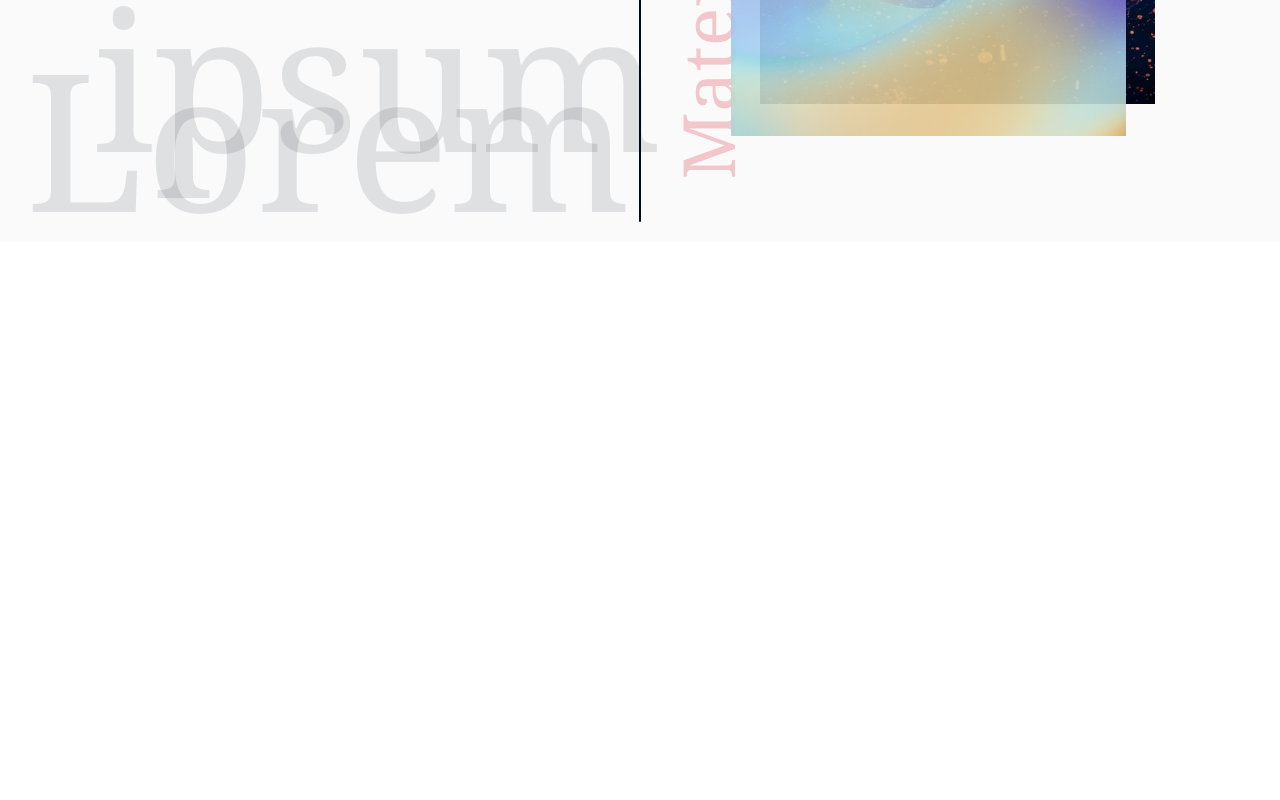
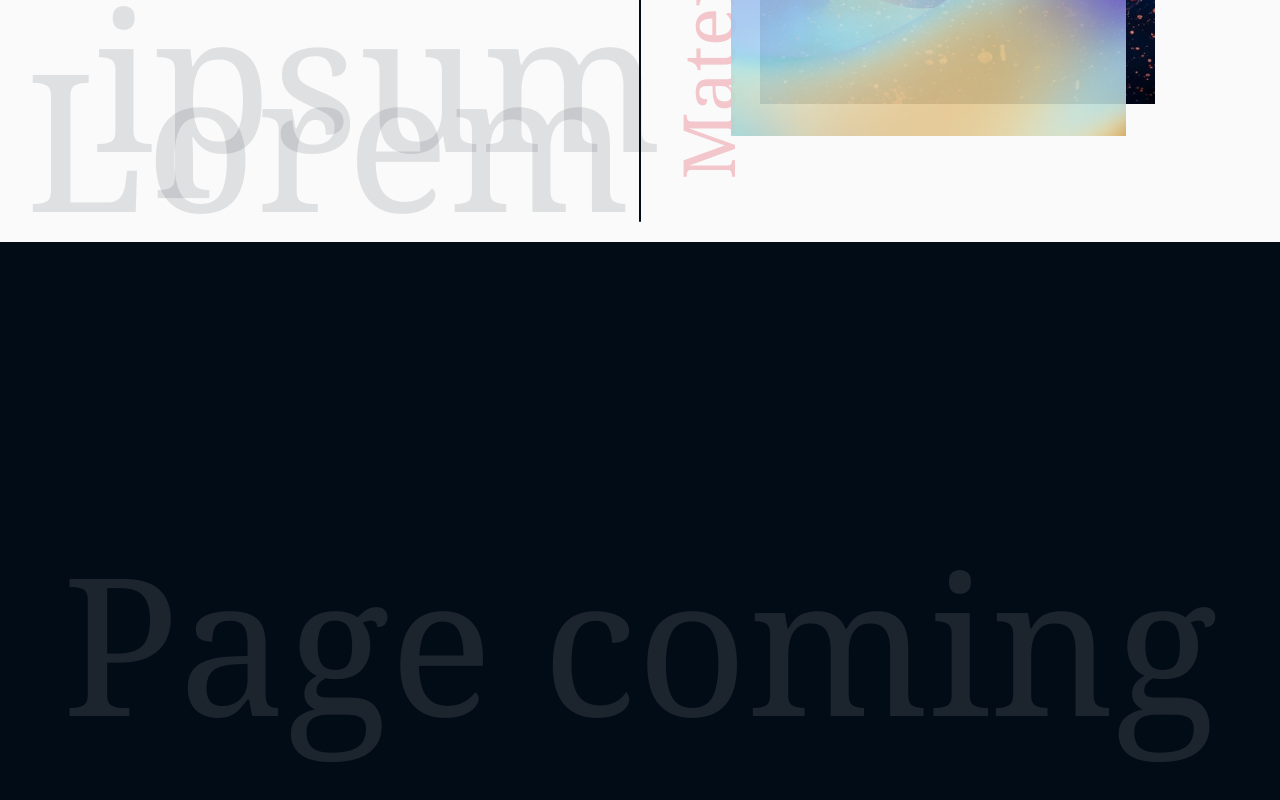
Before and after one commit to erikstreller/space-intro, a React (Vite) app: page / in a window 1280 px wide. Shown: the part 2158-2958 px from the top of the page. Before the commit the page ends 2426 px from the top, so only its background shows below. Built offline with nearby package versions, Linux system fonts and the light colour scheme; a web font is replaced by a local one.

Commit message:
setup contact section

```diff
--- a/src/App.tsx
+++ b/src/App.tsx
@@ -1,6 +1,7 @@
 import { useState } from "react"
 import MenuOverlay from "./components/MenuOverlay"
 import About from "./layout/About"
+import Contact from "./layout/Contact"
 import Header from "./layout/Header"
 import Hero from "./layout/Hero"
 import Skills from "./layout/Skills"
@@ -15,6 +16,7 @@ function App() {
       <Hero />
       <About />
       <Skills />
+      <Contact />
     </>
   )
 }
--- /dev/null
+++ b/src/layout/Contact.tsx
@@ -0,0 +1,11 @@
+const Contact = () => {
+  return (
+    <section className="w-full h-screen bg-dark relative flex justify-center items-center">
+      <div className="text-overlay font-serif opacity-10 text-light">
+        Page coming
+      </div>
+    </section>
+  )
+}
+
+export default Contact
```
